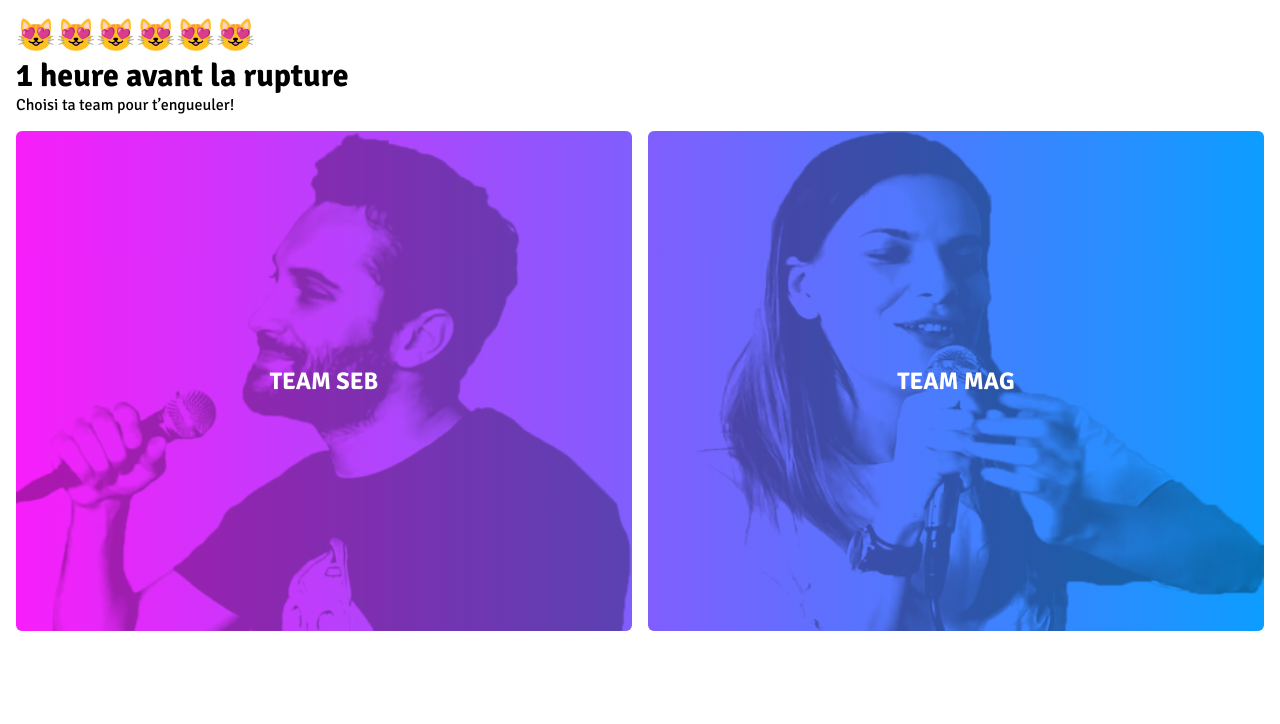
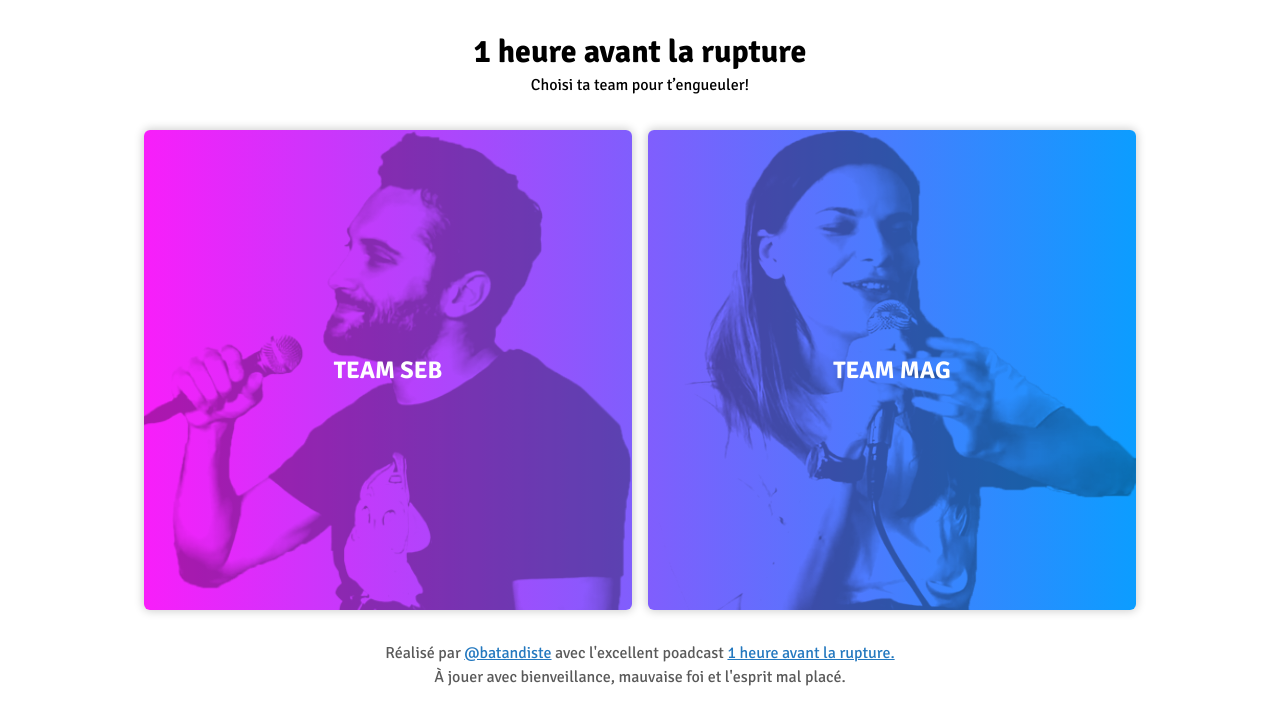
Before and after one commit to batgithub/1HALR-sampler, a website: page dev/index.html in a window 1280 px wide. Drawn offline with Linux system fonts and the light colour scheme.

Commit message:
modifications texte and adjust UI

```diff
--- a/dev/index.html
+++ b/dev/index.html
@@ -4,6 +4,7 @@
     <meta charset="utf-8">
     <title>1 heure avant la rupture</title>
     <meta name="viewport" content="width=device-width, initial-scale=1">
+    <link rel="icon" type="image/png" href="./src/favicon.png">
     <link rel="stylesheet" type="text/css" href="./style.css">
 
   </head>
@@ -11,7 +12,7 @@
 
     <header>
       <div class="container">
-        <h1 class="title">😻😻😻😻😻😻<br /> 1 heure avant la rupture</h1>
+        <h1 class="title">1 heure avant la rupture</h1>
         <p class="sub">Choisi ta team pour t’engueuler!</p>
       </div>
     </header>
@@ -27,7 +28,11 @@
         </section>
       </div>
     </main>
-
+    <footer>
+      <div class="container text">
+        <p>Réalisé par <a href="https://twitter.com/batandiste" target="_blank">@batandiste</a> avec l'excellent poadcast <a href="https://www.youtube.com/channel/UCYtxOuoJCReJT8cplJslikg" target="_blank">1 heure avant la rupture.</a><br/>À jouer avec bienveillance, mauvaise foi et l'esprit mal placé.</p>
+      </div>
+    </footer>
     <div class="pop bg-seb" id="sebPop">
       <div class="header">
         <h2 class="title white">
--- a/dev/js/sound.js
+++ b/dev/js/sound.js
@@ -34,7 +34,7 @@ var sounds = [
     {name:'💩 Jsuis pas une merde!!',file: 'SEB-jsuis-pas-une-merde',team:'seb'},
     {name:'Toujours deux versions différentes..',file: 'SEB-toujours-deux-versions-differentes',team:'seb'},
     {name:'Le micro onde c\'est une invention...',file: 'SEB-le-micro-onde-invention',team:'seb'},
-    {name:'🕵️ C\'est une agent que j\'ai retourné',file: 'SEB-agent-retourne',team:'seb'},
+    {name:'🕵️ C\'est un agent que j\'ai retourné',file: 'SEB-agent-retourne',team:'seb'},
     {name:'Régine, y\'a q\'toi qui me comprend',file: 'SEB-regine',team:'seb'},
     {name:'🤑Moi jsuis chaud mais on fait payer!',file: 'SEB-on-fait-payer',team:'seb'},
     {name:'Où est mon émission!',file: 'SEB-mon-emission',team:'seb'},
@@ -96,10 +96,11 @@ function playSound(id) {
       timer = setTimeout(
         function(){
           $(audioClick).parent().removeClass( "active" )
-          console.log('timeout');
         }, duration)
 
 
     }
 
 }
+
+console.log("N'hésite pas à contribuer au projet https://github.com/batgithub/1HALR-sampler");
--- /dev/null
+++ b/dev/sass/_footer.scss
@@ -0,0 +1,7 @@
+footer {
+  margin: 1em 0;
+  .container {
+    padding: 0 1em;
+    color: #595959;
+  }
+}
--- a/dev/sass/_header.scss
+++ b/dev/sass/_header.scss
@@ -1,5 +1,6 @@
 header {
   padding: 1em;
+  margin: 1em 0;
   h1.title {
     margin: 0;
   }
--- a/dev/sass/_teamsMenu.scss
+++ b/dev/sass/_teamsMenu.scss
@@ -3,6 +3,7 @@
   border-radius: $radius;
   width: 50%;
   height: 100%;
+  box-shadow: 0px 0px 10px 1px rgba(0,0,0,0.20);
 
   &:hover {
     cursor: pointer;
--- a/dev/sass/layout/_home.scss
+++ b/dev/sass/layout/_home.scss
@@ -10,15 +10,24 @@ header {
   justify-content: center;
   width: 100%;
   box-sizing: border-box;
+  text-align: center;
+}
+
+
+.container {
+  margin: 0 auto;
+  max-width: 1024px;
 }
 
 main {
-  height: 500px;
   box-sizing: border-box;
+  .container.text {
+    padding: 1em;
+    flex-direction: column;
+  }
 
   .container {
     display: flex;
-    height: 100%;
     box-sizing: border-box;
 
     .team {
@@ -26,13 +35,19 @@ main {
       flex-direction: column;
       align-items: center;
       justify-content: center;
+      height: 30em;
 
       box-sizing: border-box;
     }
     @media (max-width: 600px) {
       /* On mobile */
       flex-direction: column;
+      height: 30em;
     }
   }
 
 }
+
+footer {
+  text-align: center;
+}
--- a/dev/sass/style.scss
+++ b/dev/sass/style.scss
@@ -14,6 +14,7 @@ $font: 'signika', helvetica, arial, sans-serif;
 @import "layout/popup";
 @import  "teamsMenu";
 @import  "header";
+@import  "footer";
 @import  "pop";
 @import  "buttons";
 
@@ -28,6 +29,7 @@ body {
   font-family: $font;
   box-sizing: border-box;
   font-size: 16px;
+  line-height: 1.5em;
   font-weight: 400;
 }
 
@@ -36,3 +38,12 @@ h2.title.white {
   text-transform: uppercase;
 
 }
+
+h1.title {
+  line-height: 1.3em;
+
+}
+
+a {
+  color: #2378bf;
+}
```
Also changed, not shown: dev/app.js, dev/src/favicon.png (added), dev/style.css, 2 other files.
